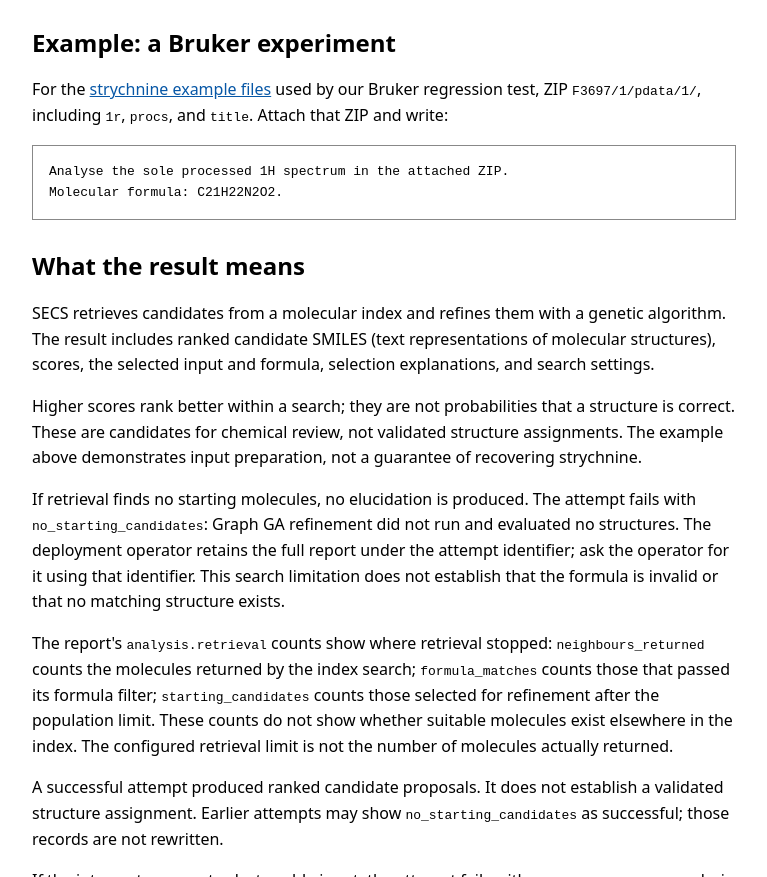
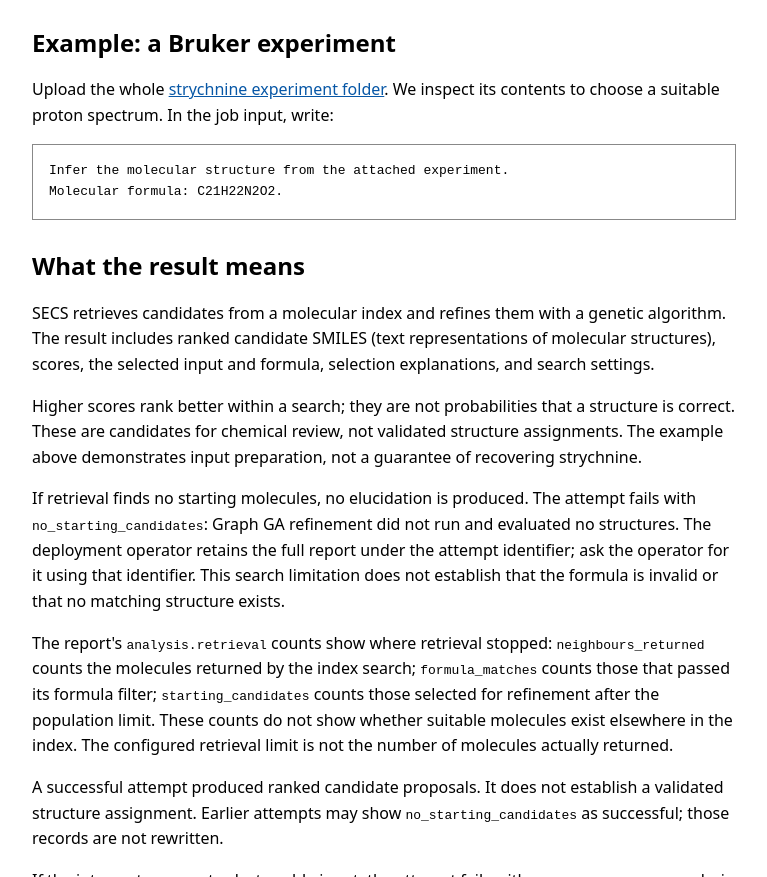
Before and after one commit to numpde/secs-repro, a plain HTML site: page docs/index.html in a window 1280 px wide. Shown: the part 2069-2946 px from the top of the page, without its empty margins (256-1023 px from the left). Drawn offline with Linux system fonts and the light colour scheme.

Commit message:
docs: show whole experiment folder in Bruker example

```diff
--- a/docs/index.html
+++ b/docs/index.html
@@ -89,11 +89,10 @@
   </dl>
 <!-- support-catalog:end -->
   <h2>Example: a Bruker experiment</h2>
-  <p>For the <a href="https://github.com/numpde/secs-repro/tree/main/tests/fixtures/bruker/F3697/1/pdata/1">strychnine example files</a>
-    used by our Bruker regression test, ZIP
-    <code>F3697/1/pdata/1/</code>, including <code>1r</code>, <code>procs</code>,
-    and <code>title</code>. Attach that ZIP and write:</p>
-  <pre>Analyse the sole processed 1H spectrum in the attached ZIP.
+  <p>Upload the whole <a href="https://github.com/numpde/secs-repro/tree/main/tests/fixtures/bruker/F3697/1">strychnine experiment folder</a>.
+    We inspect its contents to choose a suitable proton spectrum.
+    In the job input, write:</p>
+  <pre>Infer the molecular structure from the attached experiment.
 Molecular formula: C21H22N2O2.</pre>
   <h2>What the result means</h2>
   <p>SECS retrieves candidates from a molecular index and refines them with a
```
